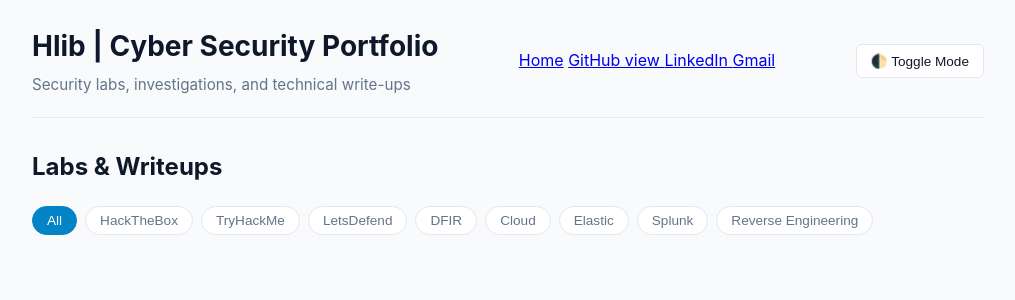
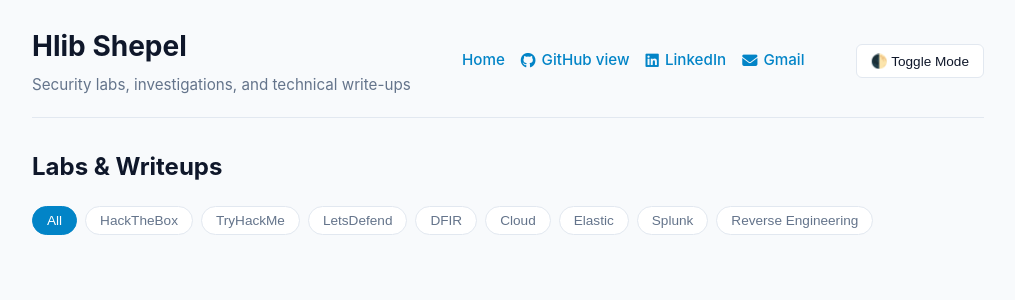
Before and after one commit to Glebius01/Glebius01.github.io, a Jekyll site: the page built from index.html, in a window 1280 px wide. Shown: the top 300 px of the page, without its empty margins (132-1147 px from the left). Built offline with Jekyll 4.4.1, drawn with Linux system fonts in a browser that asks for light colours.

Commit message:
Add Font Awesome CDN and update header links

```diff
--- a/_layouts/default.html
+++ b/_layouts/default.html
@@ -4,6 +4,10 @@
   <meta charset="UTF-8">
   <meta name="viewport" content="width=device-width, initial-scale=1.0">
   <title>{{ page.title | default: site.title }}</title>
+
+  <!-- Font Awesome CDN for LinkedIn, GitHub, and Gmail Icons -->
+  <link rel="stylesheet" href="https://cdnjs.cloudflare.com/ajax/libs/font-awesome/6.5.1/css/all.min.css">
+
   <style>
     /* 1. COLOR VARIABLES & THEMES */
     :root {
@@ -72,8 +76,10 @@
 
     header {
       display: flex;
+      flex-wrap: wrap;
       justify-content: space-between;
       align-items: center;
+      gap: 16px;
       border-bottom: 1px solid var(--border-color);
       padding-bottom: 20px;
       margin-bottom: 30px;
@@ -82,6 +88,36 @@
     header h1 { margin: 0; font-size: 1.75rem; }
     header h1 a { color: var(--text-main); text-decoration: none; }
     header p { margin: 4px 0 0 0; color: var(--text-muted); font-size: 0.95rem; }
+
+    /* NAVIGATION & ICON STYLES */
+    nav {
+      display: flex;
+      gap: 16px;
+      align-items: center;
+      flex-wrap: wrap;
+    }
+
+    nav a {
+      color: var(--accent);
+      text-decoration: none;
+      font-size: 0.95rem;
+      font-weight: 500;
+      transition: opacity 0.2s ease;
+      display: flex;
+      align-items: center;
+      gap: 6px;
+    }
+
+    nav a:hover {
+      opacity: 0.8;
+      text-decoration: underline;
+    }
+
+    nav i, nav svg {
+      max-width: none !important;
+      width: auto !important;
+      height: auto !important;
+    }
 
     .theme-toggle-btn {
       background: var(--bg-card);
@@ -217,7 +253,7 @@
 
   <header>
     <div>
-      <h1><a href="{{ '/' | relative_url }}">{{ site.title }}</a></h1>
+      <h1><a href="{{ '/' | relative_url }}">Hlib Shepel</a></h1>
       <p>{{ site.description }}</p>
     </div>
 
@@ -232,8 +268,8 @@
       <a href="mailto:glebshepel1@gmail.com" aria-label="Gmail">
         <i class="fa-solid fa-envelope"></i> Gmail
       </a>
+    </nav>
 
-</nav>
     <button class="theme-toggle-btn" id="themeToggle" onclick="toggleTheme()">🌓 Toggle Mode</button>
   </header>
 
```
Lines whose indentation alone changed are shown as unchanged.
